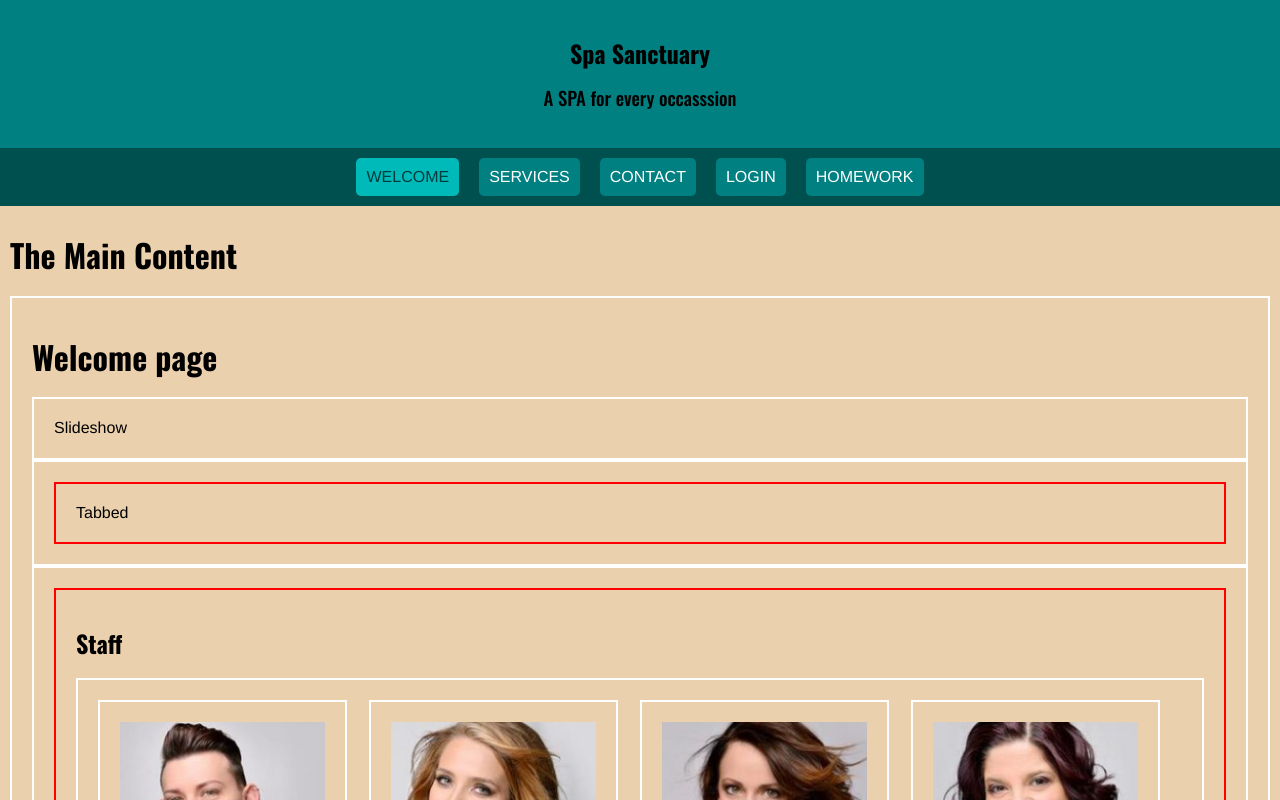
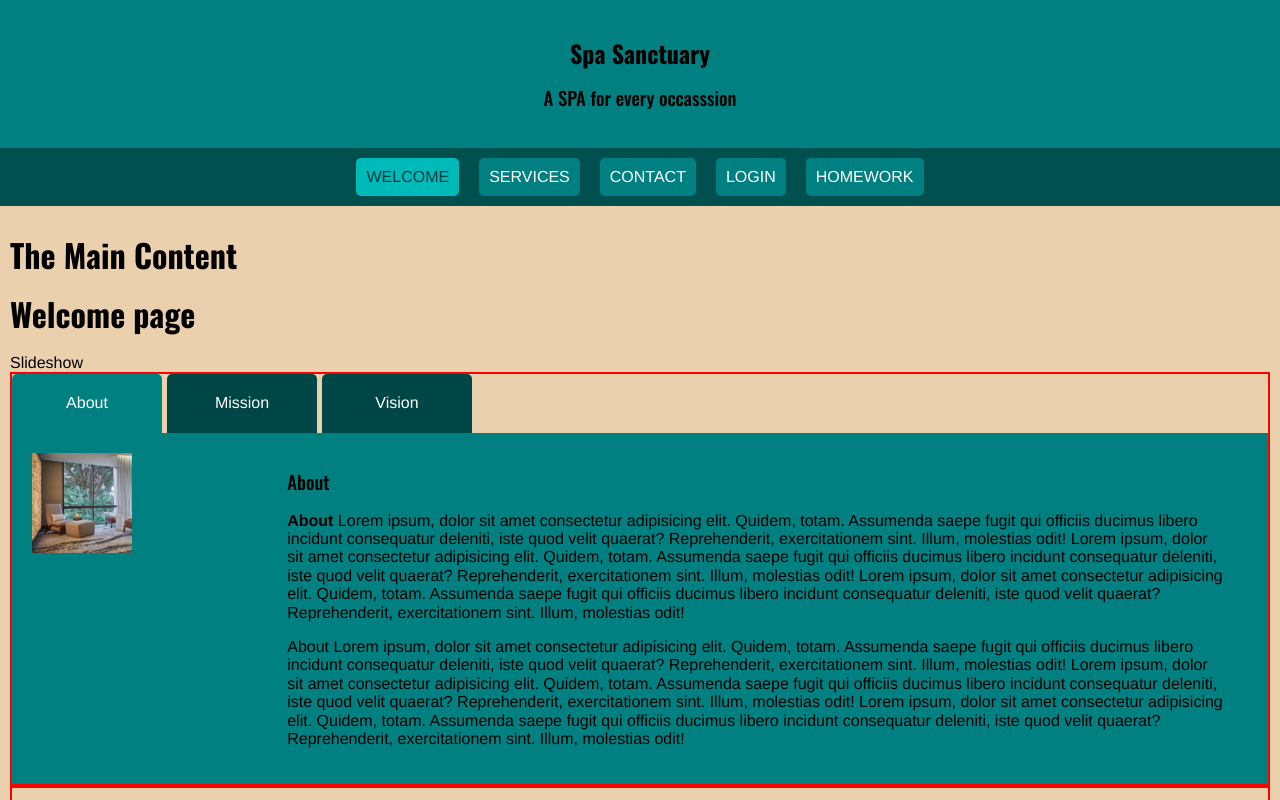
Before and after one commit to aaliyahshen/uclax_web1_aaliyah, a React (Create React App) app: page / in a window 1280 px wide. Shown: the top 800 px of the page. Built offline with nearby package versions, Linux system fonts and the light colour scheme.

Commit message:
Adding Tabbed Content

```diff
--- a/src/React/Layout/Main.jsx
+++ b/src/React/Layout/Main.jsx
@@ -40,8 +40,8 @@ const MainStyled = styled.main`
     background-color: #ebd0ae;
     padding: 10px;
 
-    div {
+    /* div {
         border: solid 2px white;
         padding: 20px;
-    }
+    } */
 `;
--- /dev/null
+++ b/src/React/Pages/Welcome/Tabbed/Content.jsx
@@ -0,0 +1,39 @@
+import React from 'react';
+import styled from 'styled-components';
+
+const Content = ({chosenTab}) => {
+
+    return (
+        <ContentStyled className='Content'>
+            <div className="image">
+                <img src={ chosenTab.image } alt="{ chosenTab.image }" />
+            </div>
+            <div className="info">
+                <h3>{ chosenTab.title }</h3>
+                <div dangerouslySetInnerHTML={ { __html: chosenTab.text }} />
+            </div>
+        </ContentStyled>
+    );
+}
+
+export default Content;
+
+const ContentStyled = styled.div`
+    padding: 20px;
+    background-color: teal;
+    min-height: 200px;
+
+    display: flex;
+
+    .image {
+        flex: 1;
+        img {
+            max-width: 100px;
+        }
+    }
+
+    .info {
+        flex: 4;
+        padding: 0px 20px;
+    }
+`;
--- /dev/null
+++ b/src/React/Pages/Welcome/Tabbed/Tab.jsx
@@ -0,0 +1,41 @@
+import React from 'react';
+import styled from 'styled-components';
+
+const Tab = ({tab, chosenTab, chosenTabUpdate}) => {
+
+    const handleClick = () => {
+        chosenTabUpdate (tab);
+    }
+
+    const theClassName = (tab.title === chosenTab.title) ? 'Tab chosen': 'Tab';
+
+    return (
+        <TabStyled className={ theClassName } onClick={ handleClick }>
+            { tab.title }
+        </TabStyled>
+    );
+}
+
+export default Tab;
+
+const TabStyled = styled.div`
+    padding: 20px;
+    background-color: teal;
+
+    width: 150px;
+    text-align: center;
+    color: white;
+
+    cursor: pointer;
+
+    margin-right: 5px;
+    /* TRBL */
+    border-radius: 5px 5px 0px 0px;
+
+    background-color: #004646;
+
+    &.chosen {
+        background-color: teal;
+    }
+
+`;
--- a/src/React/Pages/Welcome/Tabbed/Tabbed.jsx
+++ b/src/React/Pages/Welcome/Tabbed/Tabbed.jsx
@@ -1,12 +1,30 @@
-import React from 'react';
+import React, { useState }from 'react';
 import styled from 'styled-components';
 
+import { tabbedData } from './tabbedData.js';
+
+import Tabs from './Tabs.jsx';
+import Content from './Content.jsx';
+
 const Tabbed = () => {
+
+        const [chosenTab, chosenTabUpdate] = useState(tabbedData[0]);
+
+        // console.log('tabbedData', tabbedData);
+        // console.log('chosenTab', chosenTab);
+
 
     return (
         <TabbedStyled className='Tabbed'>
             <div className="inset-container">
-                Tabbed
+                <Tabs
+                    tabbedData={ tabbedData }
+                    chosenTab={ chosenTab }
+                    chosenTabUpdate={ chosenTabUpdate }
+                />
+                <Content
+                    chosenTab={ chosenTab }
+                />
             </div>
         </TabbedStyled>
     );
--- /dev/null
+++ b/src/React/Pages/Welcome/Tabbed/Tabs.jsx
@@ -0,0 +1,28 @@
+import React from 'react';
+import styled from 'styled-components';
+
+import Tab from './Tab.jsx';
+
+const Tabs = ({tabbedData, chosenTab, chosenTabUpdate}) => {
+
+    return (
+        <TabsStyled className='Tabs'>
+            {
+                tabbedData.map((tab, idx) => {
+                    return <Tab
+                                key={ idx }
+                                tab={ tab }
+                                chosenTab= { chosenTab }
+                                chosenTabUpdate={ chosenTabUpdate }
+                            />
+                })
+            }
+        </TabsStyled>
+    );
+}
+
+export default Tabs;
+
+const TabsStyled = styled.div`
+    display: flex;
+`;
--- /dev/null
+++ b/src/React/Pages/Welcome/Tabbed/tabbedData.js
@@ -0,0 +1,17 @@
+export const tabbedData = [
+    {
+        image: '/img/MissionVision/about.jpg',
+        title: 'About',
+        text: '<p><b>About</b> Lorem ipsum, dolor sit amet consectetur adipisicing elit. Quidem, totam. Assumenda saepe fugit qui officiis ducimus libero incidunt consequatur deleniti, iste quod velit quaerat? Reprehenderit, exercitationem sint. Illum, molestias odit! Lorem ipsum, dolor sit amet consectetur adipisicing elit. Quidem, totam. Assumenda saepe fugit qui officiis ducimus libero incidunt consequatur deleniti, iste quod velit quaerat? Reprehenderit, exercitationem sint. Illum, molestias odit! Lorem ipsum, dolor sit amet consectetur adipisicing elit. Quidem, totam. Assumenda saepe fugit qui officiis ducimus libero incidunt consequatur deleniti, iste quod velit quaerat? Reprehenderit, exercitationem sint. Illum, molestias odit!</p> <p>About Lorem ipsum, dolor sit amet consectetur adipisicing elit. Quidem, totam. Assumenda saepe fugit qui officiis ducimus libero incidunt consequatur deleniti, iste quod velit quaerat? Reprehenderit, exercitationem sint. Illum, molestias odit! Lorem ipsum, dolor sit amet consectetur adipisicing elit. Quidem, totam. Assumenda saepe fugit qui officiis ducimus libero incidunt consequatur deleniti, iste quod velit quaerat? Reprehenderit, exercitationem sint. Illum, molestias odit! Lorem ipsum, dolor sit amet consectetur adipisicing elit. Quidem, totam. Assumenda saepe fugit qui officiis ducimus libero incidunt consequatur deleniti, iste quod velit quaerat? Reprehenderit, exercitationem sint. Illum, molestias odit!</p>',
+    },
+    {
+        image: '/img/MissionVision/mission.jpg',
+        title: 'Mission',
+        text: '<p><b>Mission</b> Lorem ipsum, dolor sit amet consectetur adipisicing elit. Quidem, totam. Assumenda saepe fugit qui officiis ducimus libero incidunt consequatur deleniti, iste quod velit quaerat? Reprehenderit, exercitationem sint. Illum, molestias odit! Lorem ipsum, dolor sit amet consectetur adipisicing elit. Quidem, totam. Assumenda saepe fugit qui officiis ducimus libero incidunt consequatur deleniti, iste quod velit quaerat? Reprehenderit, exercitationem sint. Illum, molestias odit! Lorem ipsum, dolor sit amet consectetur adipisicing elit. Quidem, totam. Assumenda saepe fugit qui officiis ducimus libero incidunt consequatur deleniti, iste quod velit quaerat? Reprehenderit, exercitationem sint. Illum, molestias odit!</p>',
+    },
+    {
+        image: '/img/MissionVision/vision.jpg',
+        title: 'Vision',
+        text: '<p><b>Vision</b> Lorem ipsum, dolor sit amet consectetur adipisicing elit. Quidem, totam. Assumenda saepe fugit qui officiis ducimus libero incidunt consequatur deleniti, iste quod velit quaerat? Reprehenderit, exercitationem sint. Illum, molestias odit! Lorem ipsum, dolor sit amet consectetur adipisicing elit. Quidem, totam. Assumenda saepe fugit qui officiis ducimus libero incidunt consequatur deleniti, iste quod velit quaerat? Reprehenderit, exercitationem sint. Illum, molestias odit! Lorem ipsum, dolor sit amet consectetur adipisicing elit. Quidem, totam. Assumenda saepe fugit qui officiis ducimus libero incidunt consequatur deleniti, iste quod velit quaerat? Reprehenderit, exercitationem sint. Illum, molestias odit!</p>',
+    },
+];
```
